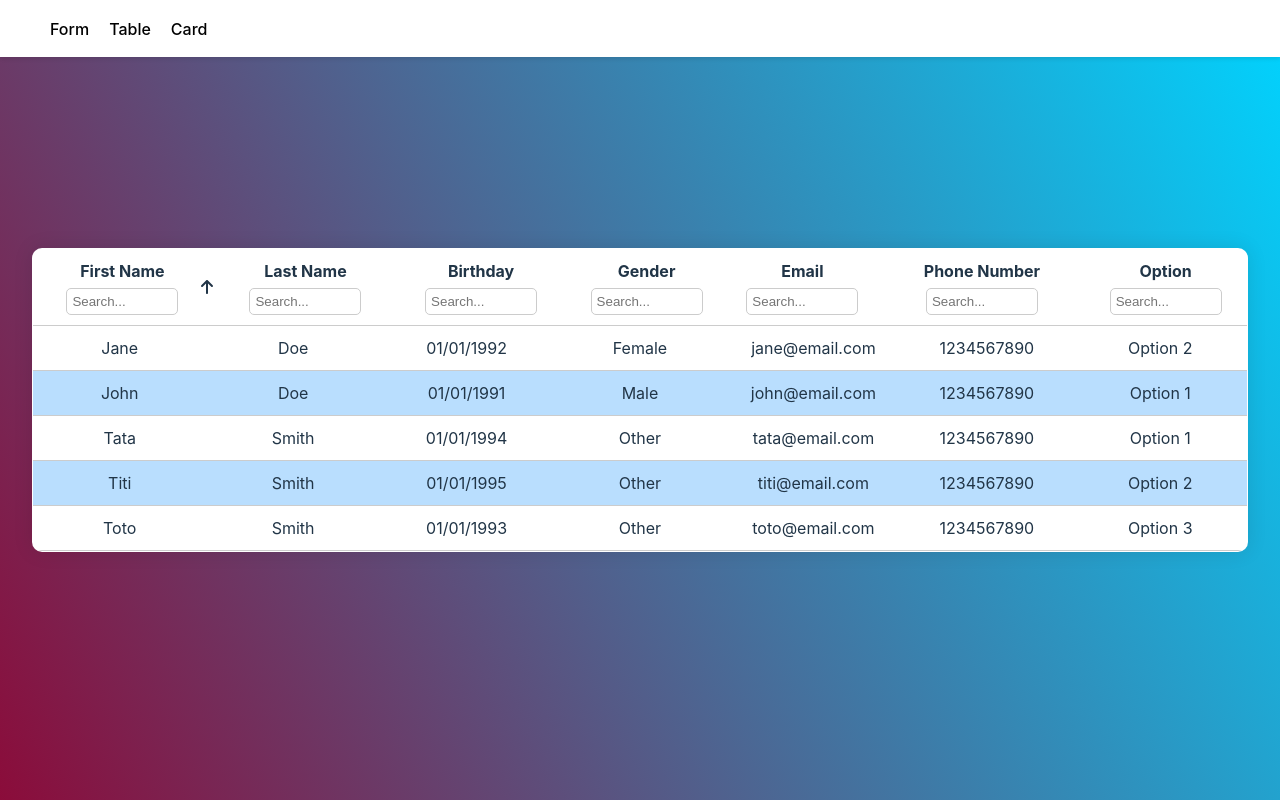
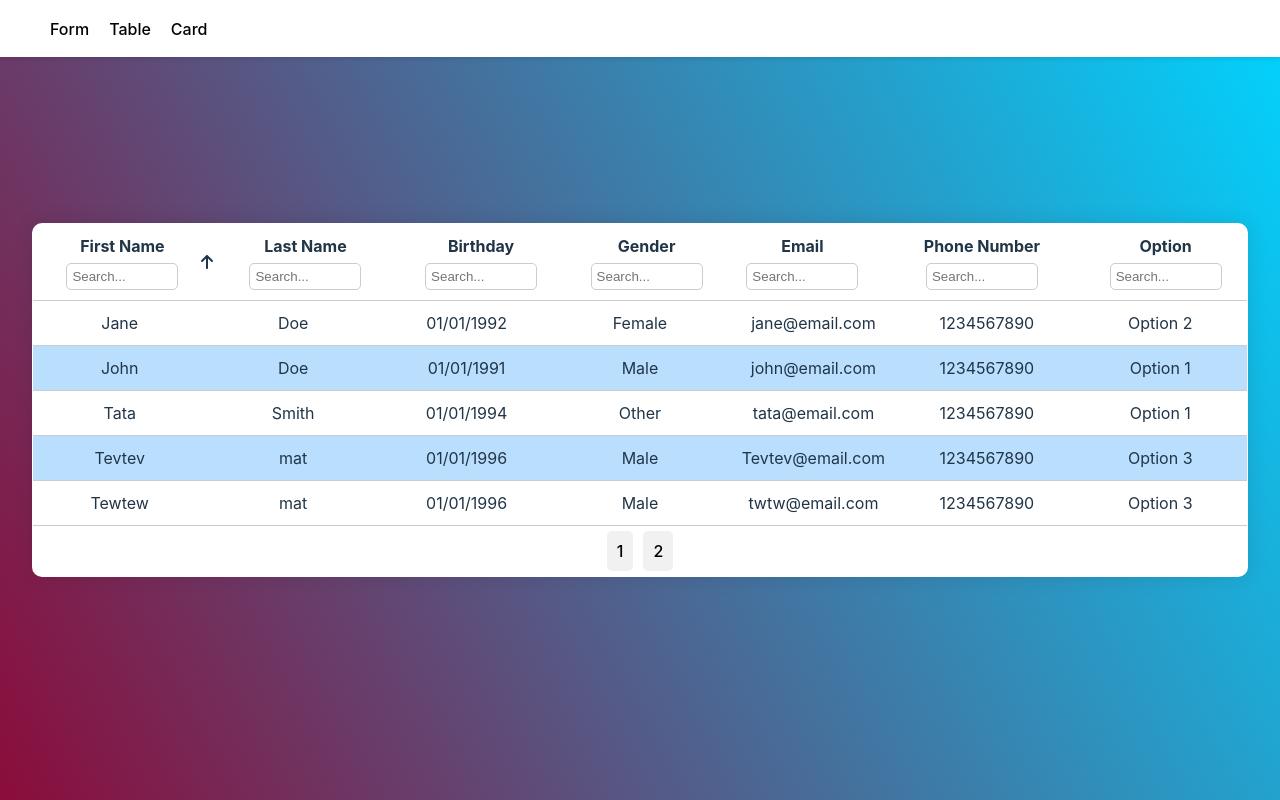
Before and after one commit to srevinU/component_exemples, a React (Vite) app: page /table in a window 1280 px wide. Built offline with nearby package versions, Linux system fonts and the light colour scheme.

Commit message:
Frontend pagination

```diff
--- a/src/components/table.component.tsx
+++ b/src/components/table.component.tsx
@@ -11,9 +11,16 @@ export function Table() {
         { id: "3", firstName: 'Toto', lastName: 'Smith', birthday: '01/01/1993', gender: 'Other', email: 'toto@email.com', phone: '1234567890', option: 'Option 3' },
         { id: "4", firstName: 'Tata', lastName: 'Smith', birthday: '01/01/1994', gender: 'Other', email: 'tata@email.com', phone: '1234567890', option: 'Option 1' },
         { id: "5", firstName: 'Titi', lastName: 'Smith', birthday: '01/01/1995', gender: 'Other', email: 'titi@email.com', phone: '1234567890', option: 'Option 2' },
+        { id: "6", firstName: 'Tewtew', lastName: 'mat', birthday: '01/01/1996', gender: 'Male', email: 'twtw@email.com', phone: '1234567890', option: 'Option 3' },
+        { id: "7", firstName: 'Teytey', lastName: 'mat', birthday: '01/01/1996', gender: 'Female', email: 'tyty@email.com', phone: '1234567890', option: 'Option 3' },
+        { id: "8", firstName: 'Tewtew', lastName: 'mat', birthday: '01/01/1996', gender: 'Male', email: 'twtw@email.com', phone: '1234567890', option: 'Option 3' },
+        { id: "9", firstName: 'Teztez', lastName: 'mat', birthday: '01/01/1996', gender: 'Female', email: 'tztz@email.com', phone: '1234567890', option: 'Option 3' },
+        { id: "10", firstName: 'Tevtev', lastName: 'mat', birthday: '01/01/1996', gender: 'Male', email: 'Tevtev@email.com', phone: '1234567890', option: 'Option 3' },
     ];
 
     const [filteredPersons, setFilteredPersons] = useState<Person[]>(persons.sort((a, b) => a.firstName.localeCompare(b.firstName)));
+    const [currentPage, setCurrentPage] = useState(1);
+    const itemsPerPage = 5;
 
     const handleChange = (event: React.ChangeEvent<HTMLInputElement>) => {
         const { value } = event.target;
@@ -57,6 +64,16 @@ export function Table() {
             option: { up: property === 'option' && action !== 'asc', down: property === 'option' && action === 'asc' },
         });
       };
+
+      const handlePageChange = (pageNumber: number) => {
+        setCurrentPage(pageNumber);
+        };
+
+      const indexOfLastItem = currentPage * itemsPerPage;
+      const indexOfFirstItem = indexOfLastItem - itemsPerPage;
+      const currentItems = filteredPersons.slice(indexOfFirstItem, indexOfLastItem);
+
+      const totalPages = Math.ceil(filteredPersons.length / itemsPerPage);
 
     return (
        <>
@@ -136,7 +153,7 @@ export function Table() {
                 </tr>
             </thead>
             <tbody>
-                {filteredPersons.map((item: Person) => (
+                {currentItems.map((item: Person) => (
                     <tr key={item.id}>
                         <td>{item.firstName}</td>
                         <td>{item.lastName}</td>
@@ -148,6 +165,17 @@ export function Table() {
                     </tr>
                 ))}
             </tbody>
+            <div className="pagination">
+            {Array.from({ length: totalPages }, (_, index) => (
+                <button
+                    key={index + 1}
+                    onClick={() => handlePageChange(index + 1)}
+                    className={currentPage === index + 1 ? 'active' : ''}
+                >
+                    {index + 1}
+                </button>
+            ))}
+        </div>
         </table>
        </>
     )
--- a/src/styles/table.style.css
+++ b/src/styles/table.style.css
@@ -61,4 +61,13 @@ table {
             justify-content: center;
         }
     }
+
+    button {
+        padding: 10px;
+        border: none;
+        background-color: #f1f1f1;
+        cursor: pointer;
+        border-radius: 5px;
+        margin: 5px;
+    }
 }
```
